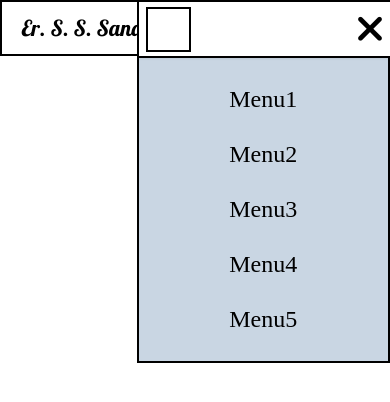
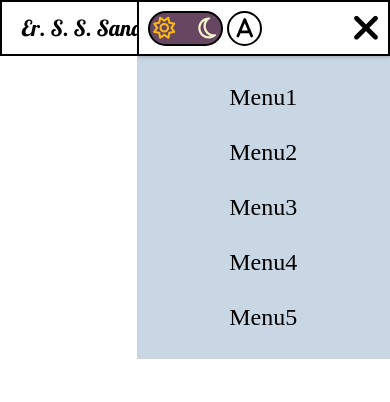
Before and after one commit to sonukumarsingh01/PersonalPortfolio, a plain HTML site: page index.html in a window 390 px wide. Both pictures are taken after a click on the icon 363 px from the left and 28 px from the top of the page. Drawn offline with Linux system fonts and the light colour scheme.

Commit message:
add darkmode and light mode in mobile version

```diff
--- a/index.html
+++ b/index.html
@@ -7,7 +7,7 @@
     <title>Portfolio</title>
     <link rel="stylesheet" href="phoneStyle.css">
     <link rel="stylesheet" href="tabStyle.css">
-    <link rel="stylesheet" href="desktopStyle.css">
+    <link rel="stylesheet" href="style.css">
     <link rel="stylesheet" href="https://cdnjs.cloudflare.com/ajax/libs/font-awesome/6.4.2/css/all.min.css"
         integrity="sha512-z3gLpd7yknf1YoNbCzqRKc4qyor8gaKU1qmn+CShxbuBusANI9QpRohGBreCFkKxLhei6S9CQXFEbbKuqLg0DA=="
         crossorigin="anonymous" referrerpolicy="no-referrer" />
@@ -26,7 +26,15 @@
         </nav>
         <div class="menulist">
             <div class="hambar">
-                <div class="screenmode"></div>
+                <div class="screenmode">
+                    <div class="manualmode">
+                        <i class="fa-regular fa-sun"></i>
+                        <i class="fa-regular fa-moon"></i>
+                    </div>
+                    <div class="automode">
+                        <i class="fa-solid fa-a"></i>
+                    </div>
+                </div>
                 <i class="fa-solid fa-xmark"></i>
             </div>
             <ul class="menuitem">
--- a/phoneStyle.css
+++ b/phoneStyle.css
@@ -9,6 +9,7 @@
     body{
         height: 100vw;
         width: 100vw;
+
     }
     header{
         height: auto;
@@ -40,7 +41,7 @@
         font-size: 19em;
     }
     .menulist{
-        border: 2px solid black;
+        /* border: 2px solid black; */
         height: auto;
         width: 65vw;
         position: fixed;
@@ -52,7 +53,7 @@
         display: none;
     }
     .hambar{
-        border-bottom: 2px solid black;
+        border: 2px solid black;
         height: 56px;
         width: 65vw;
         display: flex;
@@ -63,10 +64,48 @@
         background-color: white;
     }
     .screenmode{
+        /* border: 2px solid black; */
+        height: 45px;
+        width: auto;
+        display: flex;
+        justify-content: center;
+        align-items: center;
+    }
+    .screenmode>.manualmode{
         border: 2px solid black;
-        height: 45px;
-        width: 45px;
+        height: 35px;
+        width: 75px;
+        margin: 0px 2px;
+        border-radius: 18px;
+        display: flex;
+        align-items: center;
+        justify-content: space-between;
+        padding: 0px 3px;
+        background-color: #664660;
     }
+    .fa-sun{
+        font-size: 22px;
+        color: #FDB813;
+    }
+    .fa-moon{
+        font-size: 24px;
+        margin-right: 2px;
+        color: #F5F3CE;
+    }
+    .screenmode>.automode{
+        border: 2px solid black;
+        height: 35px;
+        width: 35px;
+        margin: 0px 2px;
+        border-radius: 50%;
+        display: flex;
+        justify-content: center;
+        align-items: center;
+    }
+    .fa-a{
+        font-size: 22px;
+    }
+
     .fa-xmark{
         font-size: 19em;
     }
```
Also changed, not shown: script.js (+12 -0 lines), desktopStyle.css (deleted), style.css (added).
